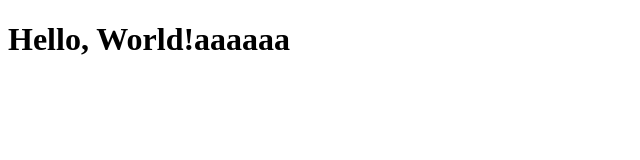
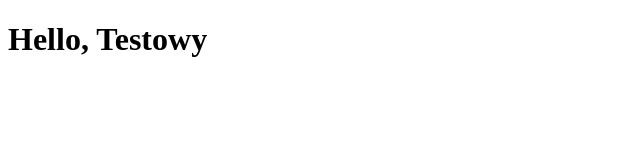
Before and after one commit to LukaszZinczuk/Gitara, a plain HTML site: page src/index.html in a window 1280 px wide. Shown: the whole page, without its empty margins (0-640 px from the left). Drawn offline with Linux system fonts and the light colour scheme.

Commit message:
testowe zmiany

```diff
--- a/src/index.html
+++ b/src/index.html
@@ -6,6 +6,6 @@
     <title>My HTML Page</title>
 </head>
 <body>
-    <h1>Hello, World!aaaaaa</h1>
+    <h1>Hello, Testowy</h1>
 </body>
 </html>
```
